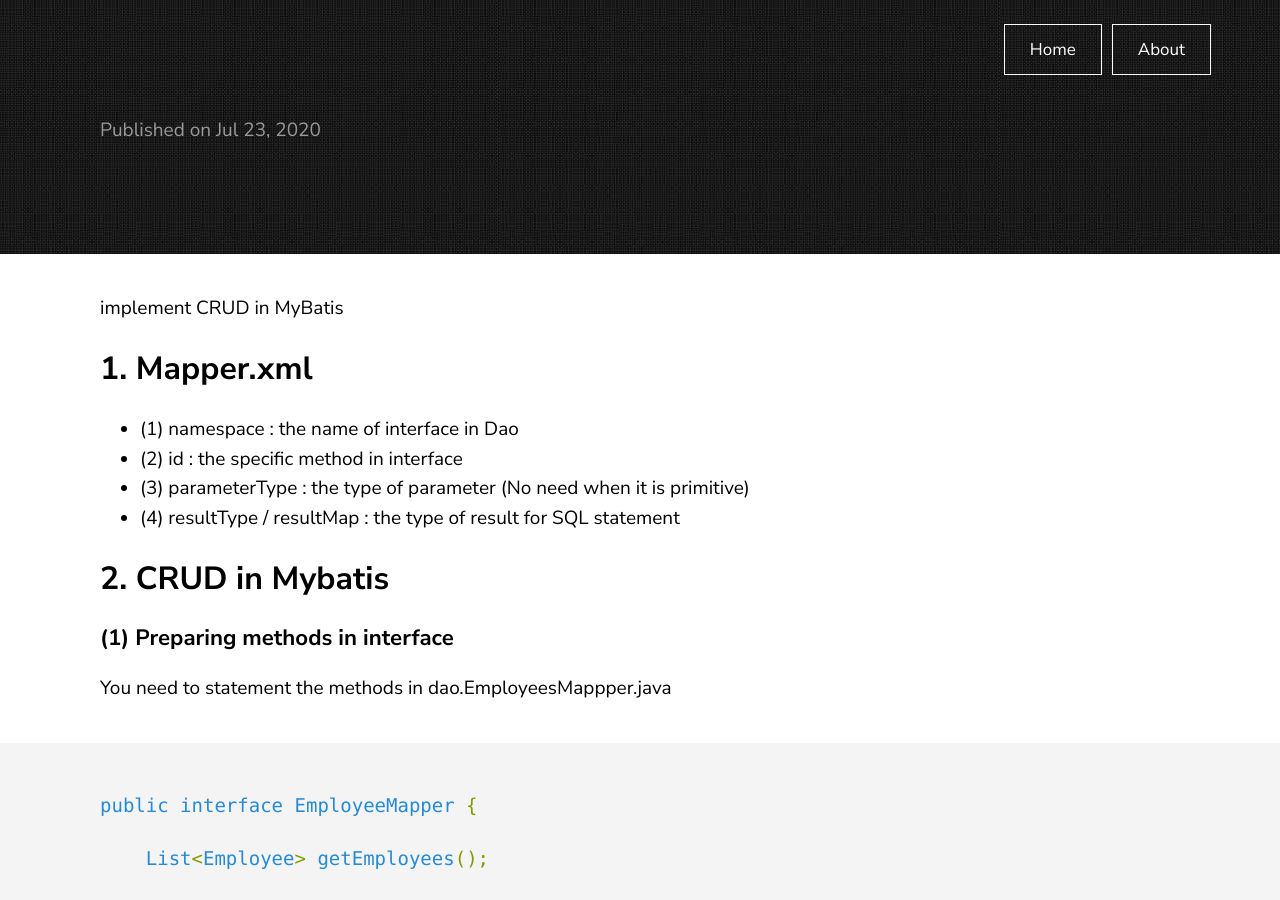
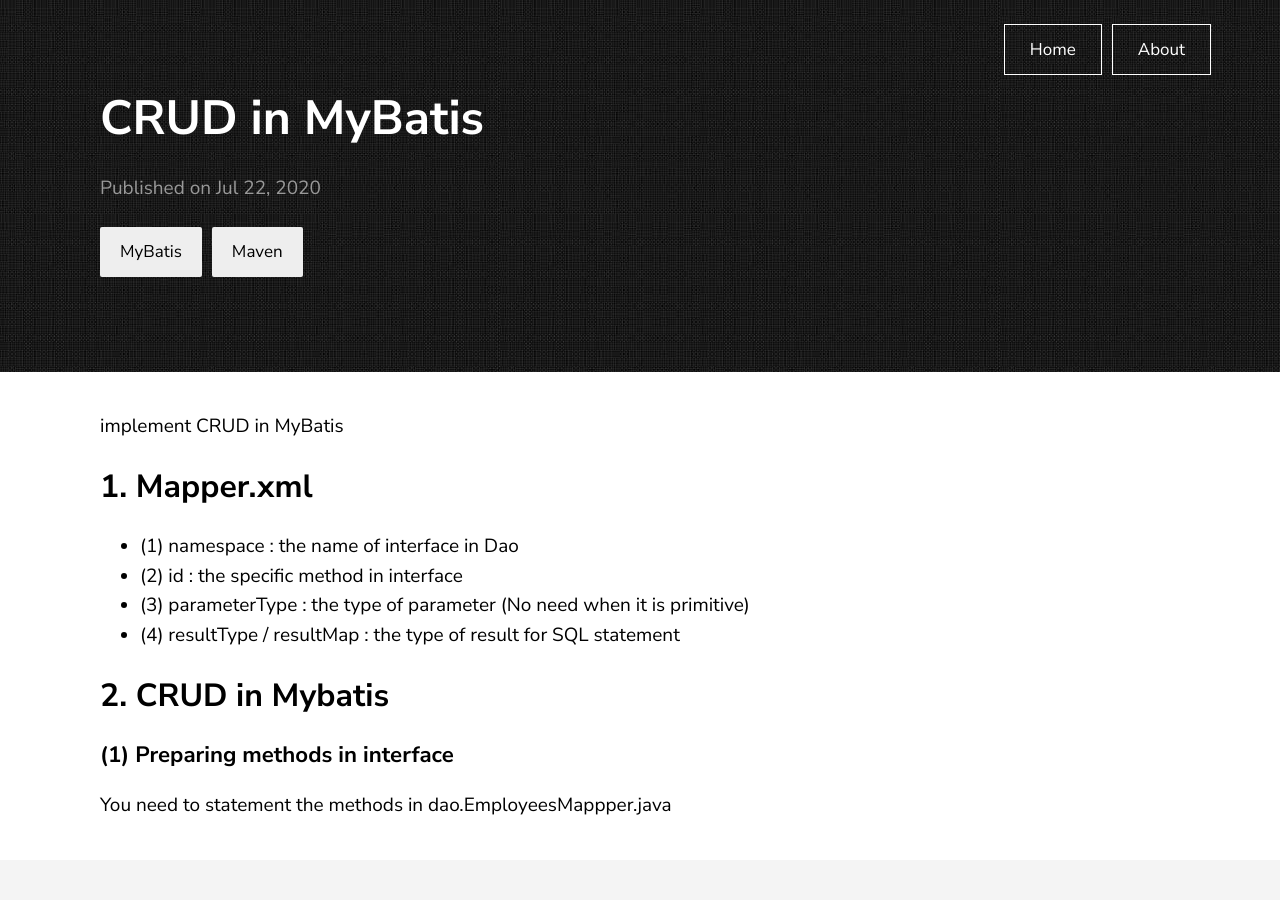
Before and after one commit to HBhakunamatata/HBhakunamatata.github.io, a Jekyll site: the page built from _posts/2020-07-23-MyBatis-02-CRUD.markdown, in a window 1280 px wide and 900 px high. Built offline with Jekyll 4.4.1, drawn with Linux system fonts in a browser that asks for light colours; our own code applies the rules of GitHub Pages for plain Markdown files.

Commit message:
Update 2020-07-23-MyBatis-02-CRUD.markdown
fix some mistakes

```diff
--- a/_posts/2020-07-23-MyBatis-02-CRUD.markdown
+++ b/_posts/2020-07-23-MyBatis-02-CRUD.markdown
@@ -1,6 +1,6 @@
 ---
 layout: post
-title: ""CRUD in MyBatis"
+title: "CRUD in MyBatis"
 description:
 date: 2020-07-22
 categories: MyBatis Maven
```
